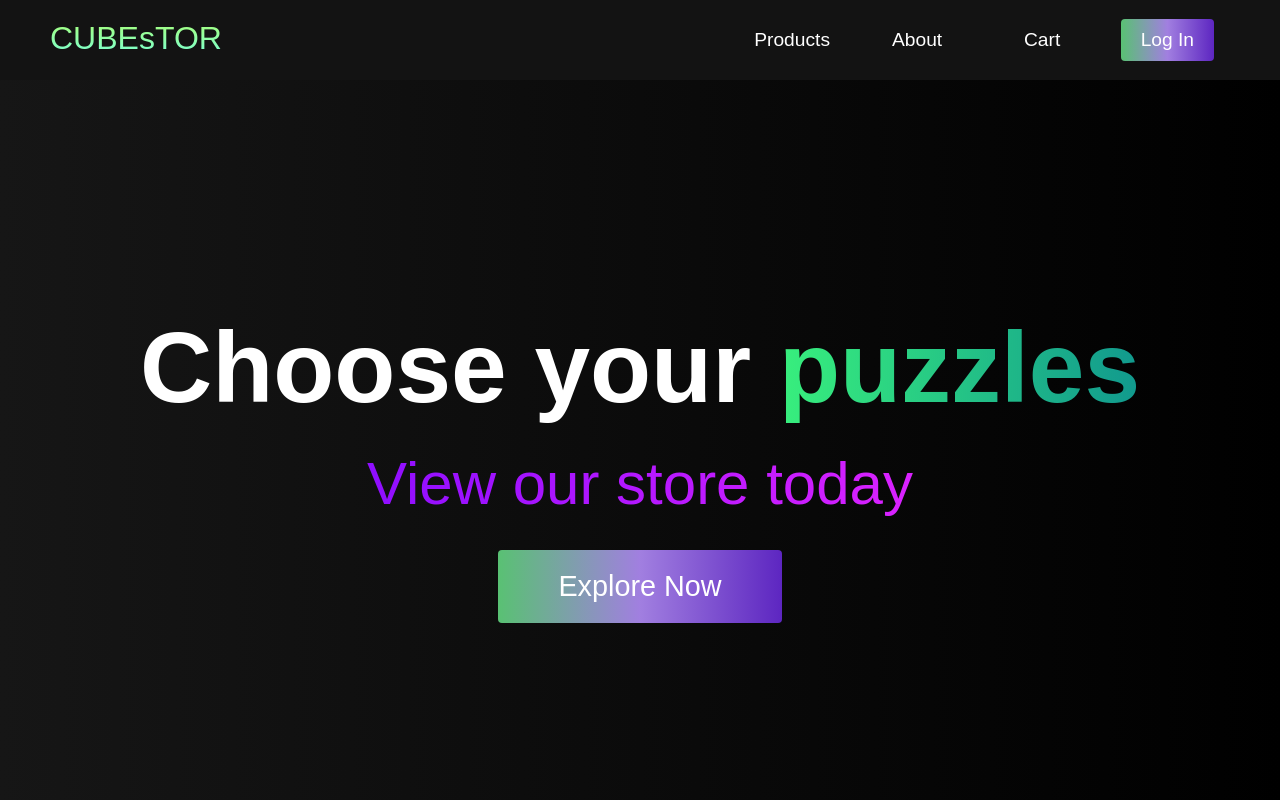
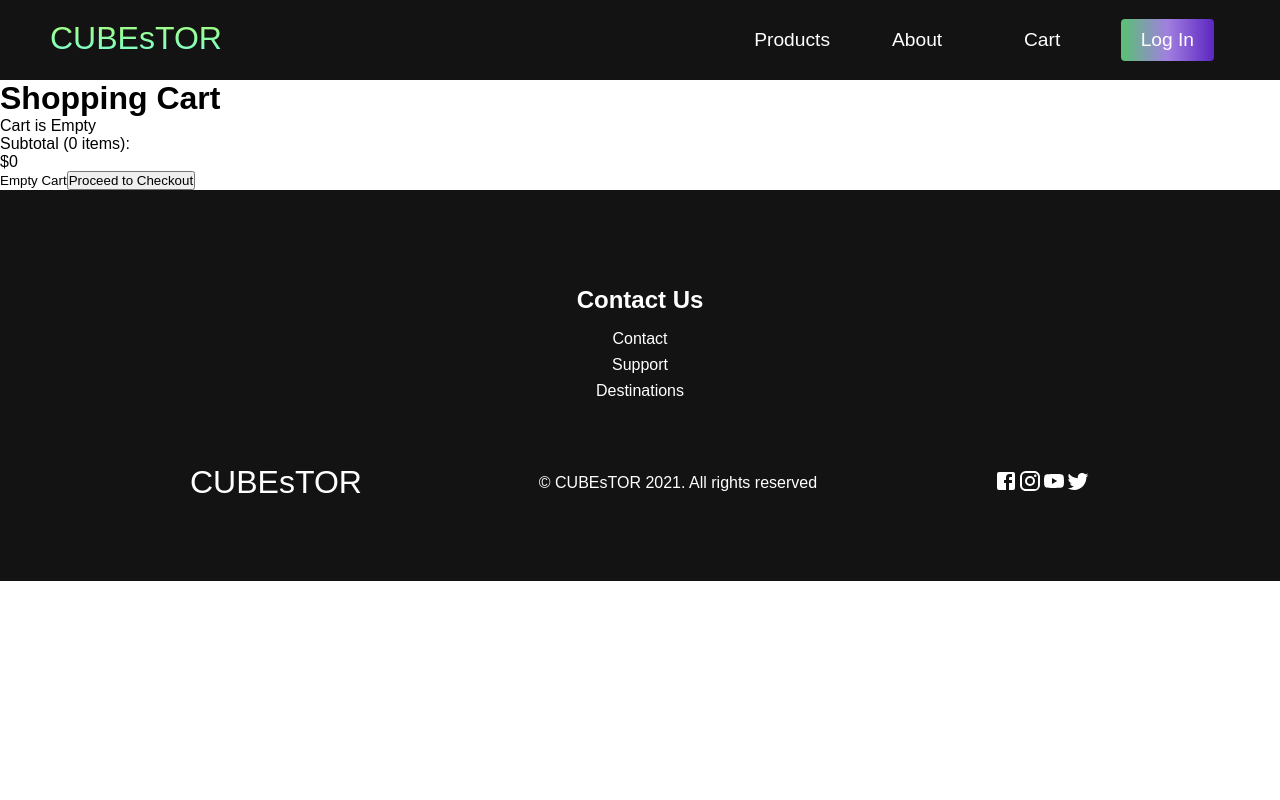
Before and after one commit to benrafalski/cube-shop, a React (Create React App) app in the folder client/: page /cart in a window 1280 px wide. Shown: the top 800 px of the page. Built offline with nearby package versions, Linux system fonts and the light colour scheme.

Commit message:
cart frontend

```diff
--- a/client/package.json
+++ b/client/package.json
@@ -10,6 +10,7 @@
     "@testing-library/user-event": "^12.8.3",
     "axios": "^0.21.1",
     "react": "^17.0.2",
+    "react-currency-format": "^1.0.0",
     "react-dom": "^17.0.2",
     "react-router-dom": "^5.2.0",
     "react-scripts": "4.0.3",
--- a/client/src/App.js
+++ b/client/src/App.js
@@ -10,6 +10,7 @@ import Register from './components/Register';
 import Products from './components/Products';
 import Categories from './components/Categories';
 import ViewItem from './components/ViewItem';
+import Cart from './components/Cart';
 
 function App() {
   const [currentUser, setCurrentUser] = useState({})
@@ -29,7 +30,7 @@ function App() {
         user: null
       })
     }
-    console.log(currentUser)
+    //console.log(currentUser)
   }, [currentUser])
 
 
@@ -37,6 +38,11 @@ function App() {
     <Router>
       <div className="app">
         <Switch>
+          <Route path='/cart'>
+            <Navbar setCurrentUser={setCurrentUser} />
+            <Cart/>
+            <Footer/>
+          </Route>
           <Route path={`/products/item`}>
             <Navbar setCurrentUser={setCurrentUser} />
             <ViewItem
--- /dev/null
+++ b/client/src/components/Cart.js
@@ -0,0 +1,49 @@
+import { useHistory } from 'react-router-dom'
+import { useStateValue } from '../StateProvider'
+import CurrencyFormat from 'react-currency-format'
+import '../styles.css'
+import { getCartTotal } from '../reducer'
+
+const Cart = () => {
+    const history = useHistory()
+    const [{ cart }, dispatch] = useStateValue()
+
+    return (
+        <div className='cart'>
+            <div className='cart__items'>
+                <div>
+                    <h1 className='shopping__cart'>Shopping Cart</h1>
+                    <div>
+                        {cart.length > 0
+                            ? <h1>Items should show {cart.length}</h1>
+                            : <p>Cart is Empty</p>
+                        }
+                    </div>
+                </div>
+            </div>
+            <div className='cart__subtotal'>
+                <div className='subtotal'>
+                    <CurrencyFormat
+                        renderText={(value) => (
+                            <>
+                                <p>Subtotal ({cart.length} items):</p>
+                                <p>{value}</p>
+                                <small className='cart__empty'>Empty Cart</small>
+                            </>
+                        )}
+                        decimalScale={2}
+                        value={getCartTotal(cart)}
+                        displayType={'text'}
+                        thousandSeparator={true}
+                        prefix={'$'}
+                    />
+                    <button onClick={e => history.push('/checkout')}>
+                        Proceed to Checkout
+                    </button>
+                </div>
+            </div>
+        </div>
+    )
+}
+
+export default Cart
--- a/client/src/components/ViewItem.js
+++ b/client/src/components/ViewItem.js
@@ -2,10 +2,31 @@ import '../styles.css'
 import StarTwoToneIcon from '@material-ui/icons/StarTwoTone'
 import { Link } from 'react-router-dom'
 import { colors } from '@material-ui/core'
+import { useStateValue } from '../StateProvider'
 
 const ViewItem = ({ id, title, price, rating, image, category,
                     type, magnets, size, weight, released, description }) => {
-                        console.log(category)
+    const [{ cart }, dispatch] = useStateValue()
+
+    const addToCart = () => {
+        dispatch({
+            type: 'ADD_TO_CART',
+            item: {
+                id: id,
+                title: title,
+                price: price,
+                rating: rating,
+                image: image,
+                category: category,
+                type: type,
+                magnets: magnets,
+                size: size,
+                weight: weight,
+                released: released,
+                description: description
+            }
+        })
+    }
     return (
         <div class='view--item'>
             <div className='view--item__container'>
@@ -27,7 +48,10 @@ const ViewItem = ({ id, title, price, rating, image, category,
                         </div>
                     </div>
                 </div>
-                <button className={ "view__" + category + ' view--item__info__btn' }>
+                <button
+                    className={ "view__" + category + ' view--item__info__btn' }
+                    onClick={addToCart}
+                >
                     <span>Add to Cart</span>
                 </button>
                 <div className='view--item__details__container'>
```
Also changed, not shown: 1 other file (tests, documents, lock files or other folders).
